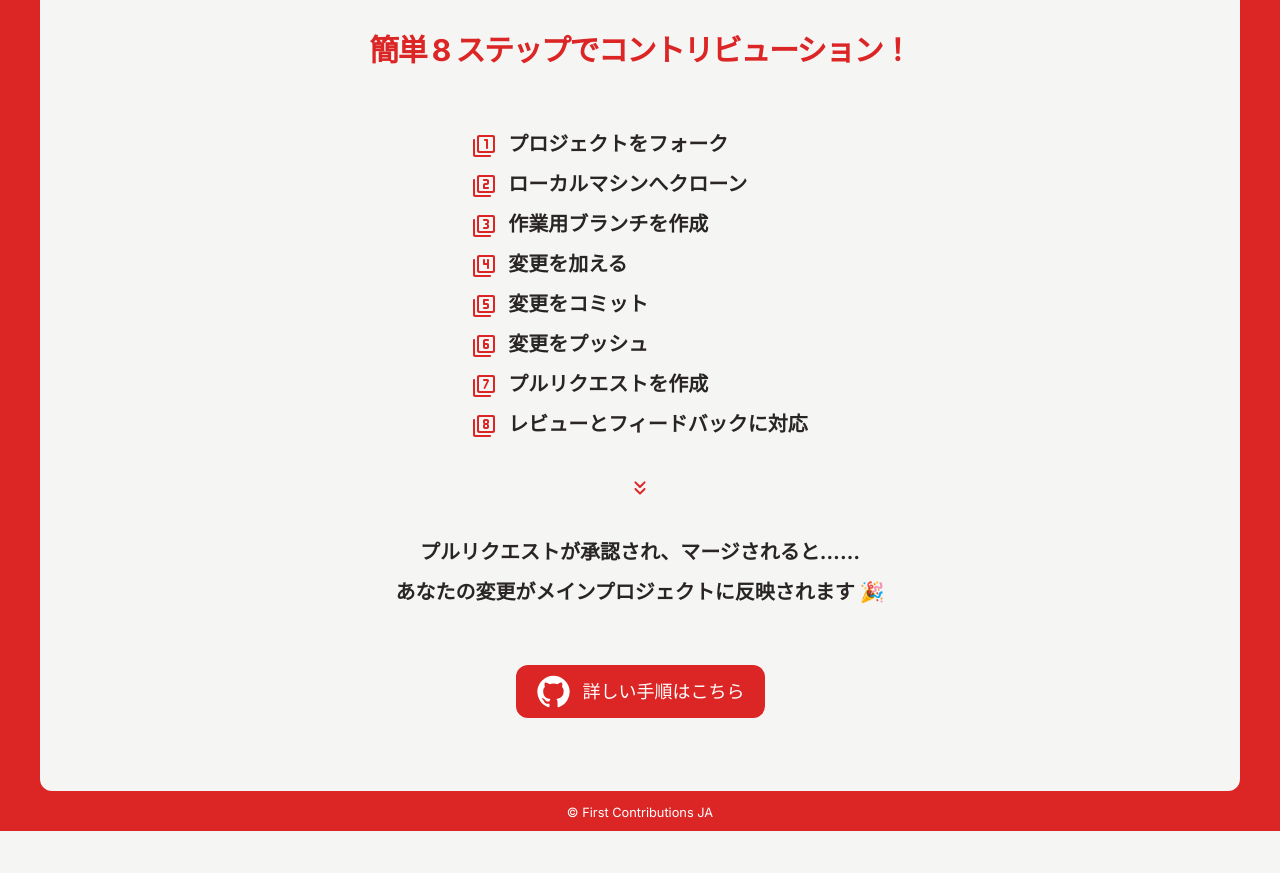
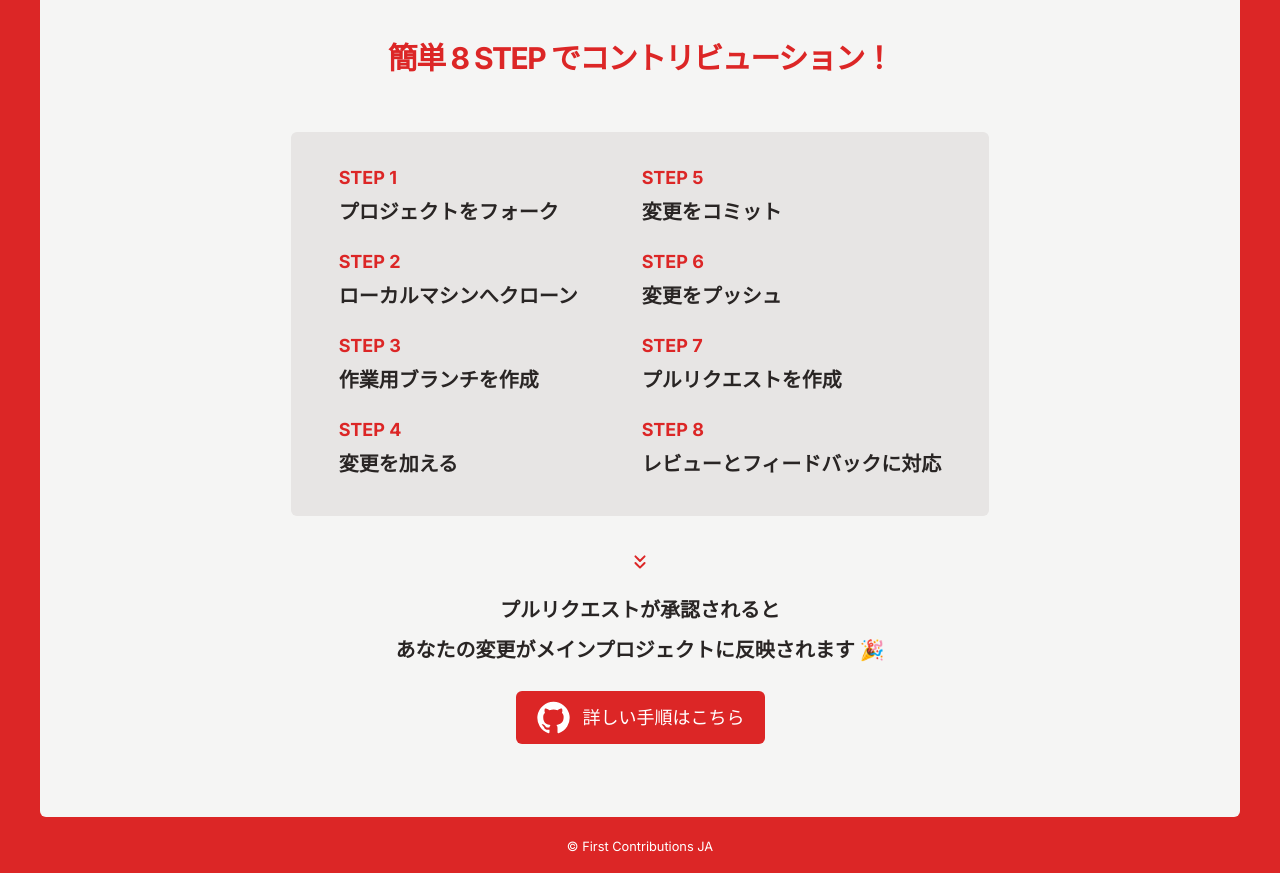
Before and after one commit to first-contributions-ja/first-contributions-ja.github.io, a Next.js app: page / in a window 1280 px wide. Shown: the part 880-1753 px from the top of the page. Before the commit the page ends 1711 px from the top, so only its background shows below. Built offline with nearby package versions, Linux system fonts and the light colour scheme.

Commit message:
🐛 fix: アバウトセクションの修正とフッターの調整

```diff
--- a/src/app/page.tsx
+++ b/src/app/page.tsx
@@ -3,14 +3,6 @@ import { basePath } from "../../next.config";
 export const BASE_PATH = basePath ? basePath : "";
 import GitHubIcon from "@mui/icons-material/GitHub";
 import { SITE_NAME } from "../../lib/constants";
-import Filter1RoundedIcon from "@mui/icons-material/Filter1Rounded";
-import Filter2RoundedIcon from "@mui/icons-material/Filter2Rounded";
-import Filter3RoundedIcon from "@mui/icons-material/Filter3Rounded";
-import Filter4RoundedIcon from "@mui/icons-material/Filter4Rounded";
-import Filter5RoundedIcon from "@mui/icons-material/Filter5Rounded";
-import Filter6RoundedIcon from "@mui/icons-material/Filter6Rounded";
-import Filter7RoundedIcon from "@mui/icons-material/Filter7Rounded";
-import Filter8RoundedIcon from "@mui/icons-material/Filter8Rounded";
 import KeyboardDoubleArrowDownRoundedIcon from "@mui/icons-material/KeyboardDoubleArrowDownRounded";
 
 export default function Home() {
@@ -64,78 +56,58 @@ export default function Home() {
         </p>
       </section>
 
-      <section className=" pb-2 md:bg-red-600 md:p-10 md:pb-0">
-        <div className="rounded-xl bg-stone-100 px-5 pb-10 md:p-20 md:pt-8">
-          <h2 className="rounded-sm bg-red-600 p-4 text-center text-xl font-bold tracking-tighter text-white md:bg-transparent md:pt-10 md:text-3xl md:text-red-600">
-            簡単 8 ステップでコントリビューション！
+      <section className="bg-red-600 p-6 pt-8  pb-0 md:px-10 md:pt-10">
+        <div className="rounded-md bg-stone-100 px-5 pt-12 pb-16 md:p-20 md:pt-8">
+          <h2 className="text-center text-xl font-bold tracking-tighter md:pt-12 md:pb-4 md:text-3xl text-red-600">
+            簡単 8 STEP でコントリビューション！
           </h2>
-          <ul className="mx-auto w-fit mb-6 mt-8 px-2 list-inside font-bold leading-[2.8rem] md:mb-8 md:mt-10 md:text-xl md:leading-loose">
-            <li>
-              <Filter1RoundedIcon
-                fontSize="medium"
-                className="mr-3 text-red-600"
-              />
+          <ul className="rounded-md lg:bg-stone-200 lg:px-12 lg:pt-8 lg:pb-4 lg:flex lg:gap-16 mx-auto w-fit mt-8 px-2 list-inside font-bold lg:mb-8 lg:mt-10 text-lg md:text-xl md:leading-loose">
+            <div>
+              <li className="pb-4">
+                <p className="mr-6 text-red-600 text-sm md:text-lg">STEP 1</p>
                 プロジェクトをフォーク
               </li>
-            <li>
-              <Filter2RoundedIcon
-                fontSize="medium"
-                className="mr-3 text-red-600"
-              />
+              <li className="pb-4">
+                <p className="mr-6 text-red-600 text-sm md:text-lg">STEP 2</p>
                 ローカルマシンへクローン
               </li>
-            <li>
-              <Filter3RoundedIcon
-                fontSize="medium"
-                className="mr-3 text-red-600"
-              />
+              <li className="pb-4">
+                <p className="mr-6 text-red-600 text-sm md:text-lg">STEP 3</p>
                 作業用ブランチを作成
               </li>
-            <li>
-              <Filter4RoundedIcon
-                fontSize="medium"
-                className="mr-3 text-red-600"
-              />
+              <li className="pb-4">
+                <p className="mr-6 text-red-600 text-sm md:text-lg">STEP 4</p>
                 変更を加える
               </li>
-            <li>
-              <Filter5RoundedIcon
-                fontSize="medium"
-                className="mr-3 text-red-600"
-              />
+            </div>
+            <div>
+              <li className="pb-4">
+                <p className="mr-6 text-red-600 text-sm md:text-lg">STEP 5</p>
                 変更をコミット
               </li>
-            <li>
-              <Filter6RoundedIcon
-                fontSize="medium"
-                className="mr-3 text-red-600"
-              />
+              <li className="pb-4">
+                <p className="mr-6 text-red-600 text-sm md:text-lg">STEP 6</p>
                 変更をプッシュ
               </li>
-            <li>
-              <Filter7RoundedIcon
-                fontSize="medium"
-                className="mr-3 text-red-600"
-              />
+              <li className="pb-4">
+                <p className="mr-6 text-red-600 text-sm md:text-lg">STEP 7</p>
                 プルリクエストを作成
               </li>
-            <li>
-              <Filter8RoundedIcon
-                fontSize="medium"
-                className="mr-3 text-red-600"
-              />
+              <li className="pb-4">
+                <p className="mr-6 text-red-600 text-sm md:text-lg">STEP 8</p>
                 レビューとフィードバックに対応
               </li>
+            </div>
           </ul>
-          <div className="mb-8 text-center font-bold leading-7 md:mb-16 md:text-xl md:leading-loose">
-            <KeyboardDoubleArrowDownRoundedIcon className="mb-4 text-6xl text-red-600 md:mb-8" />
-            <p>プルリクエストが承認され、マージされると……</p>
+          <div className="mb-8 text-center font-bold leading-7 md:text-xl md:leading-loose">
+            <KeyboardDoubleArrowDownRoundedIcon className="mb-4 text-6xl text-red-600" />
+            <p>プルリクエストが承認されると</p>
             <p>あなたの変更がメインプロジェクトに反映されます 🎉</p>
           </div>
           <div className="text-center">
             <a
               href="https://github.com/first-contributions-ja/first-contributions-ja.github.io"
-              className="rounded-xl bg-red-600 px-5 py-4 text-white transition hover:opacity-70 md:text-lg"
+              className="rounded-md bg-red-600 px-5 py-4 text-white transition hover:opacity-70 lg:text-lg"
             >
               <GitHubIcon fontSize="large" className="mr-3 -translate-y-0.5" />
               詳しい手順はこちら
--- a/src/components/footer.tsx
+++ b/src/components/footer.tsx
@@ -2,7 +2,7 @@ import { SITE_NAME } from "../../lib/constants";
 
 export default function Footer() {
   return (
-    <footer className="py-2 text-center text-red-600 md:bg-red-600 md:text-white">
+    <footer className="py-4 text-center bg-red-600 text-white">
       <small>&copy; {SITE_NAME}</small>
     </footer>
   );
```
Lines whose indentation alone changed are shown as unchanged.
